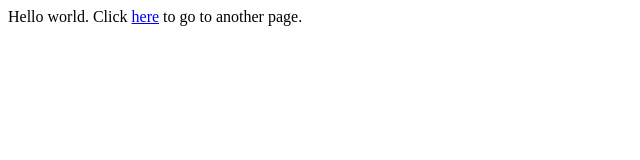
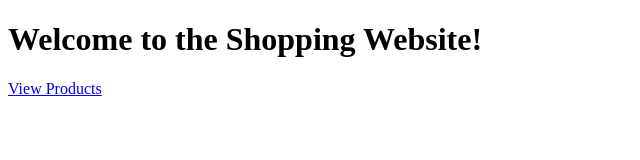
Before and after one commit to lilouprs/lilouprs.github.io, a plain HTML site: page index.html in a window 1280 px wide. Shown: the whole page, without its empty margins (0-640 px from the left). Drawn offline with Linux system fonts and the light colour scheme.

Commit message:
Update index.html

```diff
--- a/index.html
+++ b/index.html
@@ -3,11 +3,11 @@
 <head>
   <meta charset="utf-8">
   <meta name="viewport" content="width=device-width">
-  <title>replit</title>
-  <link href="style.css" rel="stylesheet" type="text/css" />
+  <title>Home Page</title>
+  <link rel="stylesheet" type="text/css" href="feuilledestyle.css">
 </head>
 <body>
-  Hello world. Click <a href="index2.html">here</a> to go to another page.
-  <script src="script.js"></script>
+  <h1>Welcome to the Shopping Website!</h1>
+  <p><a href="products.html">View Products</a></p>
 </body>
 </html>
```
